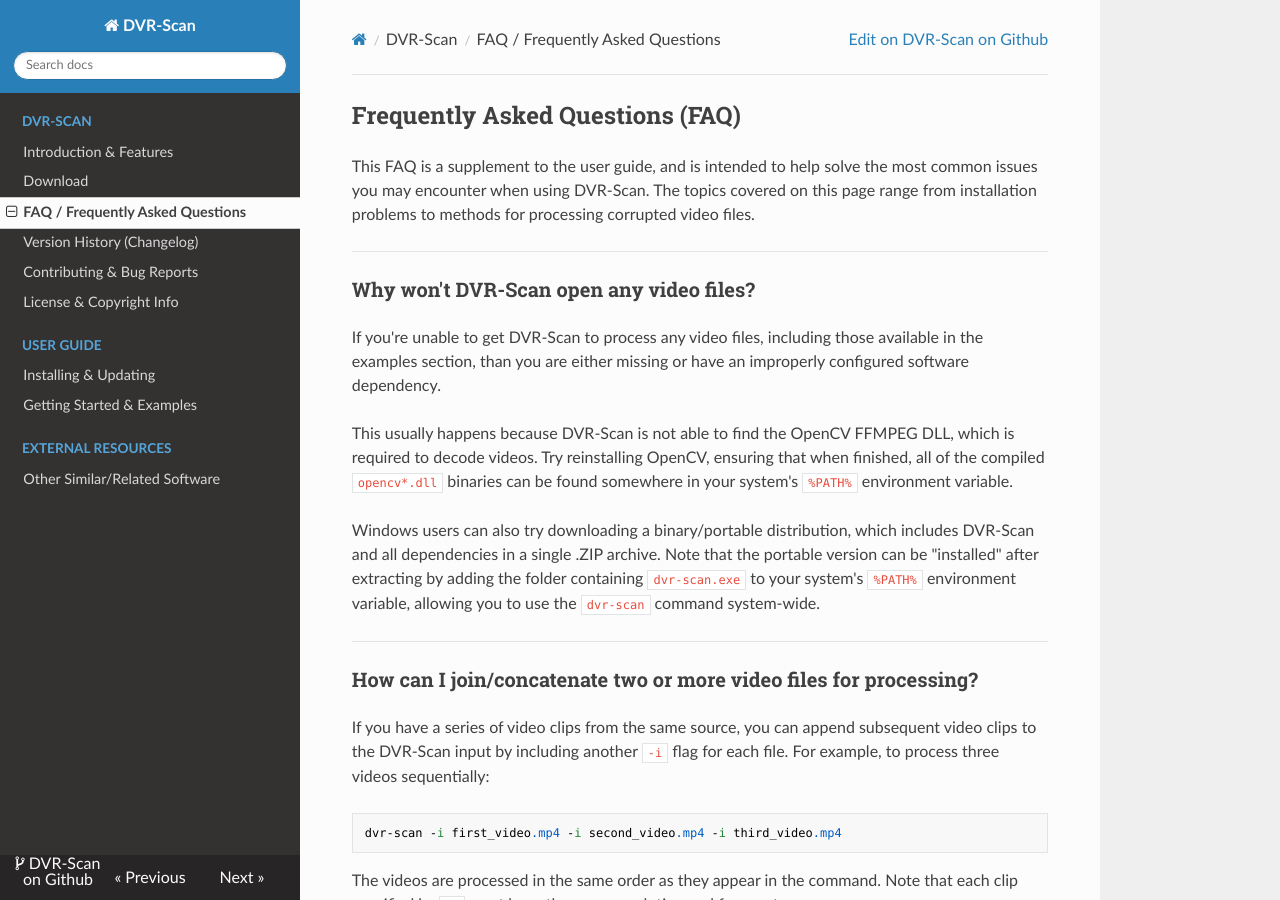
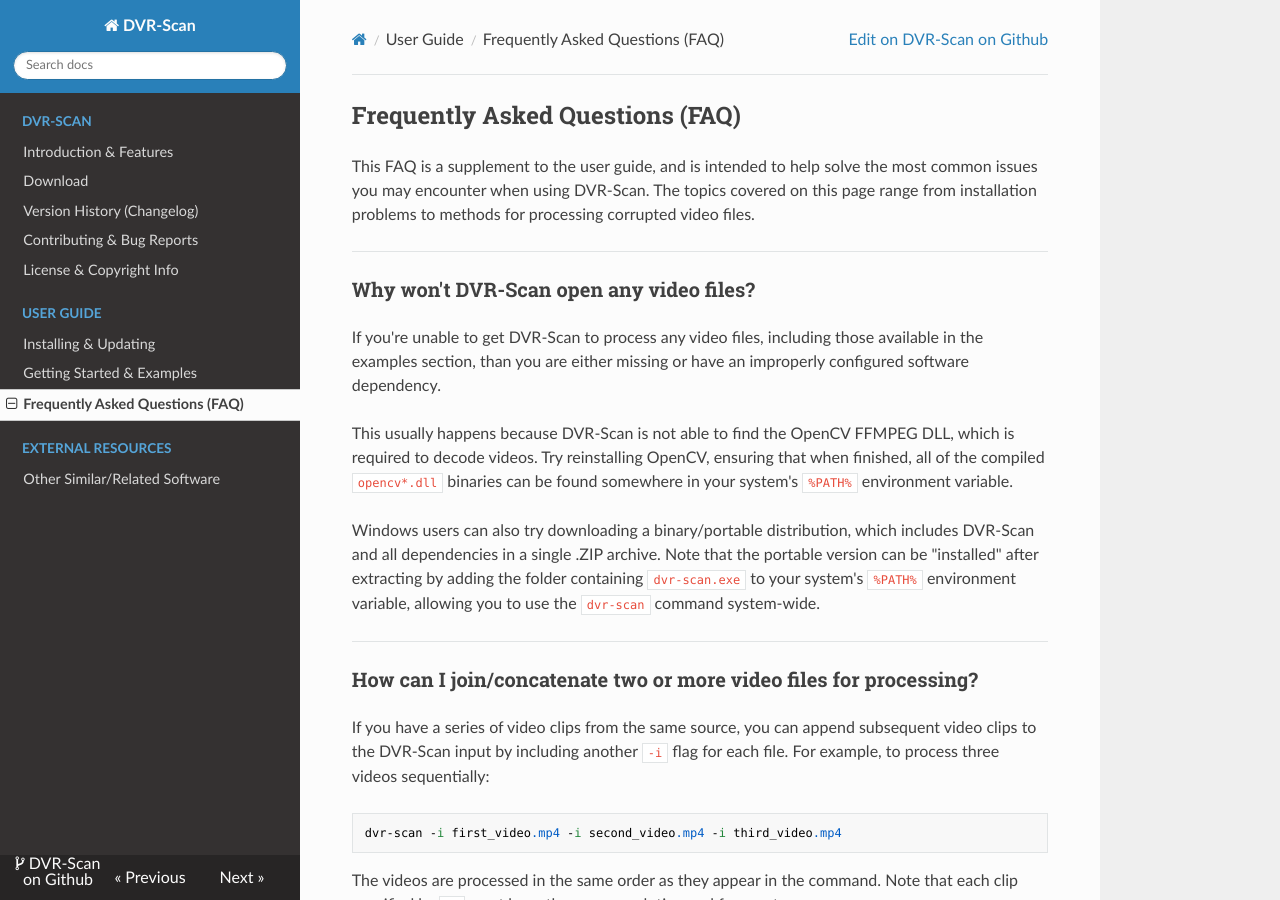
Before and after one commit to Breakthrough/DVR-Scan, an MkDocs documentation site: the page built from docs/guide/faq.md, in a window 1280 px wide and 900 px high. Built offline with MkDocs 1.6.1, drawn with Linux system fonts in a browser that asks for light colours; nearby versions of some CDN libraries; old or Windows-style settings are respelled for this version of MkDocs.

Commit message:
Move FAQ to User Guide section.

```diff
--- a/mkdocs.yml
+++ b/mkdocs.yml
@@ -14,13 +14,13 @@
 - 'DVR-Scan':
     - 'Introduction & Features': 'index.md'
     - 'Download': 'download.md'
-    - 'FAQ / Frequently Asked Questions': 'faq.md'
     - 'Version History (Changelog)': 'changelog.md'
     - 'Contributing & Bug Reports': 'contributing.md'
     - 'License & Copyright Info': 'copyright.md'
 - 'User Guide':
     - 'Installing & Updating': 'guide/installing.md'
     - 'Getting Started & Examples': 'guide/examples.md'
+    - 'Frequently Asked Questions (FAQ)': 'guide/faq.md'
 #    - 'Motion Detection Options': 'guide/detection_options.md'
 #    - 'Additional Program Options': 'guide/program_options.md'
 - 'External Resources':
```
Also changed, not shown: docs/guide/faq.md (renamed from docs/faq.md).
